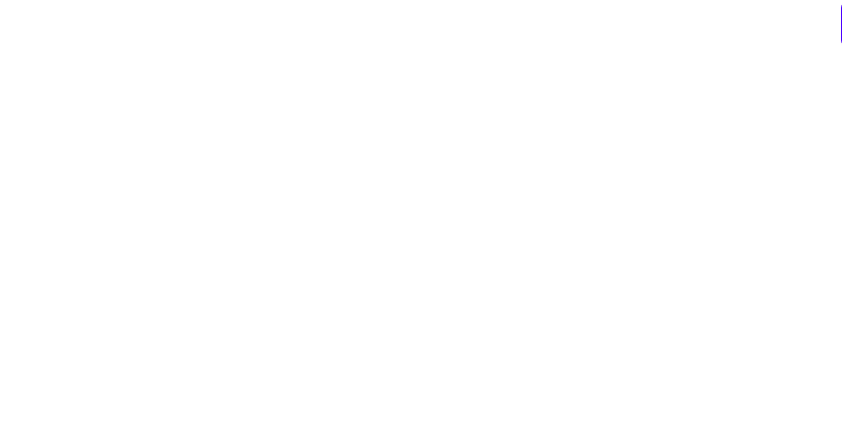
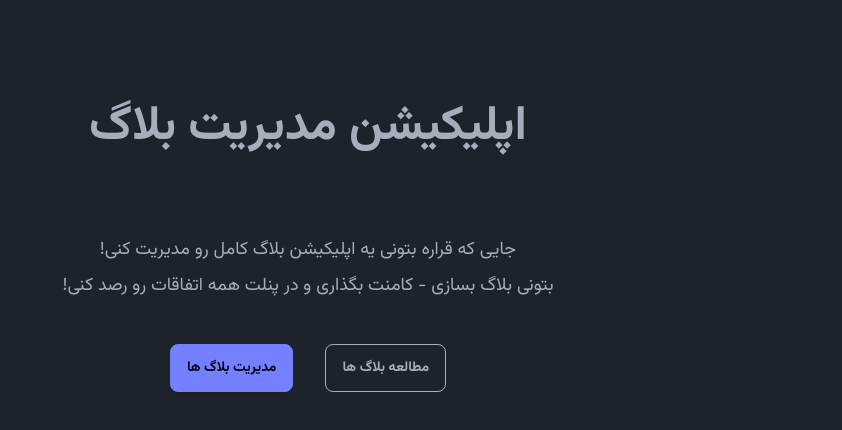
Before and after one commit to MohammadrezaNadirkhanloo/blog-app, a Next.js app: page / in a window 1280 px wide. Shown: the top 430 px of the page, without its empty margins (438-1280 px from the left). Built offline with nearby package versions, Linux system fonts and the light colour scheme.

Commit message:
Feat : add home page

```diff
--- a/src/app/layout.tsx
+++ b/src/app/layout.tsx
@@ -18,8 +18,9 @@ export default function RootLayout({
   children: React.ReactNode;
 }) {
   return (
-    <html lang="fa" dir="rtl" data-theme="light">
+    <html lang="fa" dir="rtl" data-theme="dark">
       <body className={`${vazirFont.variable} font-sans min-h-screen `}>
+        <div>header</div>
       <div className="container xl:max-w-screen-xl"> {children}</div>
       </body>
     </html>
--- a/src/app/page.tsx
+++ b/src/app/page.tsx
@@ -1,4 +1,33 @@
+import Button from "@/ui/Button";
+import Link from "next/link";
+import type { Metadata } from "next";
+
+export const metadata: Metadata = {
+  title: "خانه  - وب اپلیکیشن مدیریت بلاگ",
+};
+
 export default function Page() {
-    return <button className="btn btn-primary dark:btn-secondary">سلام</button>
+  return (
+    <div>
+      <h1 className="font-bold text-center text-2xl md:text-5xl text-secondary-800 my-20">
+        اپلیکیشن مدیریت بلاگ
+      </h1>
 
-  }
+      <div>
+        <p className="text-center text-secondary-500 text-lg leading-loose">
+          جایی که قراره بتونی یه اپلیکیشن بلاگ کامل رو مدیریت کنی!
+          <br /> بتونی بلاگ بسازی - کامنت بگذاری و در پنلت همه اتفاقات رو رصد
+          کنی!
+        </p>
+        <div className="flex justify-center gap-x-8 w-full mt-10">
+          <Link href="/blogs" passHref>
+            <Button variant="neutral">مطالعه بلاگ ها</Button>
+          </Link>
+          <Link href="/profile" passHref>
+            <Button variant="primary">مدیریت بلاگ ها</Button>
+          </Link>
+        </div>
+      </div>
+    </div>
+  );
+}
--- /dev/null
+++ b/src/ui/Button.tsx
@@ -0,0 +1,41 @@
+import React from "react";
+
+interface btnType {
+  primary: "btn-primary";
+  secondary: "btn-secondary";
+  neutral: "btn-outline";
+  error: "btn-error";
+}
+interface Props extends React.ButtonHTMLAttributes<HTMLButtonElement> {
+  children: React.ReactNode;
+  onClick?: React.MouseEventHandler<HTMLButtonElement>;
+  variant: "primary" | "secondary" | "neutral" | "error";
+  className?: string;
+}
+
+const btnType: btnType = {
+  primary: "btn-primary",
+  secondary: "btn-secondary",
+  neutral: "btn-outline",
+  error: "btn-error",
+};
+
+function Button({
+  children,
+  onClick,
+  variant = "primary",
+  className,
+  ...rest
+}: Props) {
+  return (
+    <button
+      onClick={onClick}
+      className={`btn ${btnType[variant]} ${className}`}
+      {...rest}
+    >
+      {children}
+    </button>
+  );
+}
+
+export default Button;
--- a/tailwind.config.ts
+++ b/tailwind.config.ts
@@ -3,11 +3,7 @@ import type { Config } from "tailwindcss";
 import { fontFamily } from "tailwindcss/defaultTheme";
 
 export default {
-  content: [
-    "./src/pages/**/*.{js,ts,jsx,tsx,mdx}",
-    "./src/components/**/*.{js,ts,jsx,tsx,mdx}",
-    "./src/app/**/*.{js,ts,jsx,tsx,mdx}",
-  ],
+  content: ["./index.html","./src/**/*.{js,ts,jsx,tsx,mdx}"],
   theme: {
     extend: {
       colors: {
```
